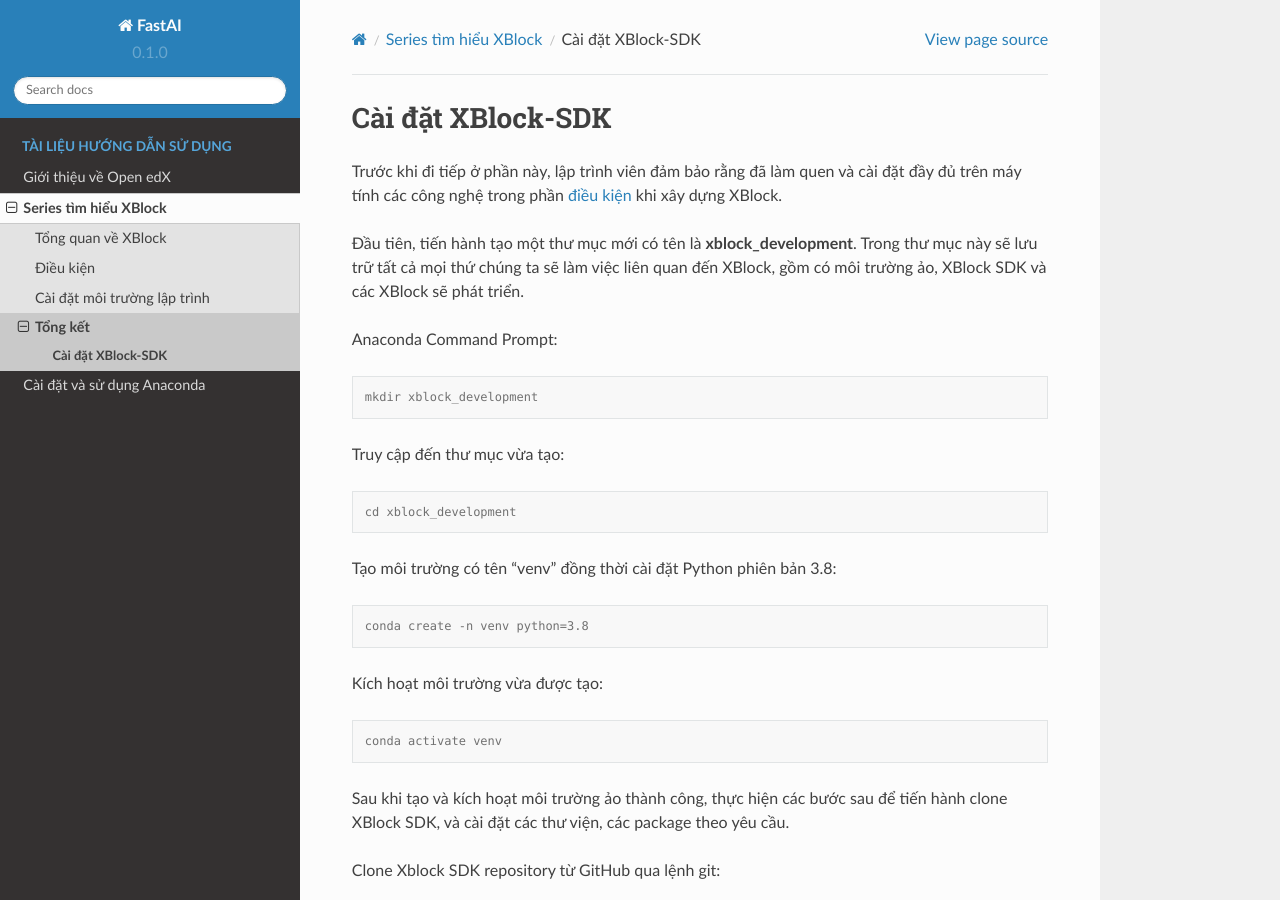
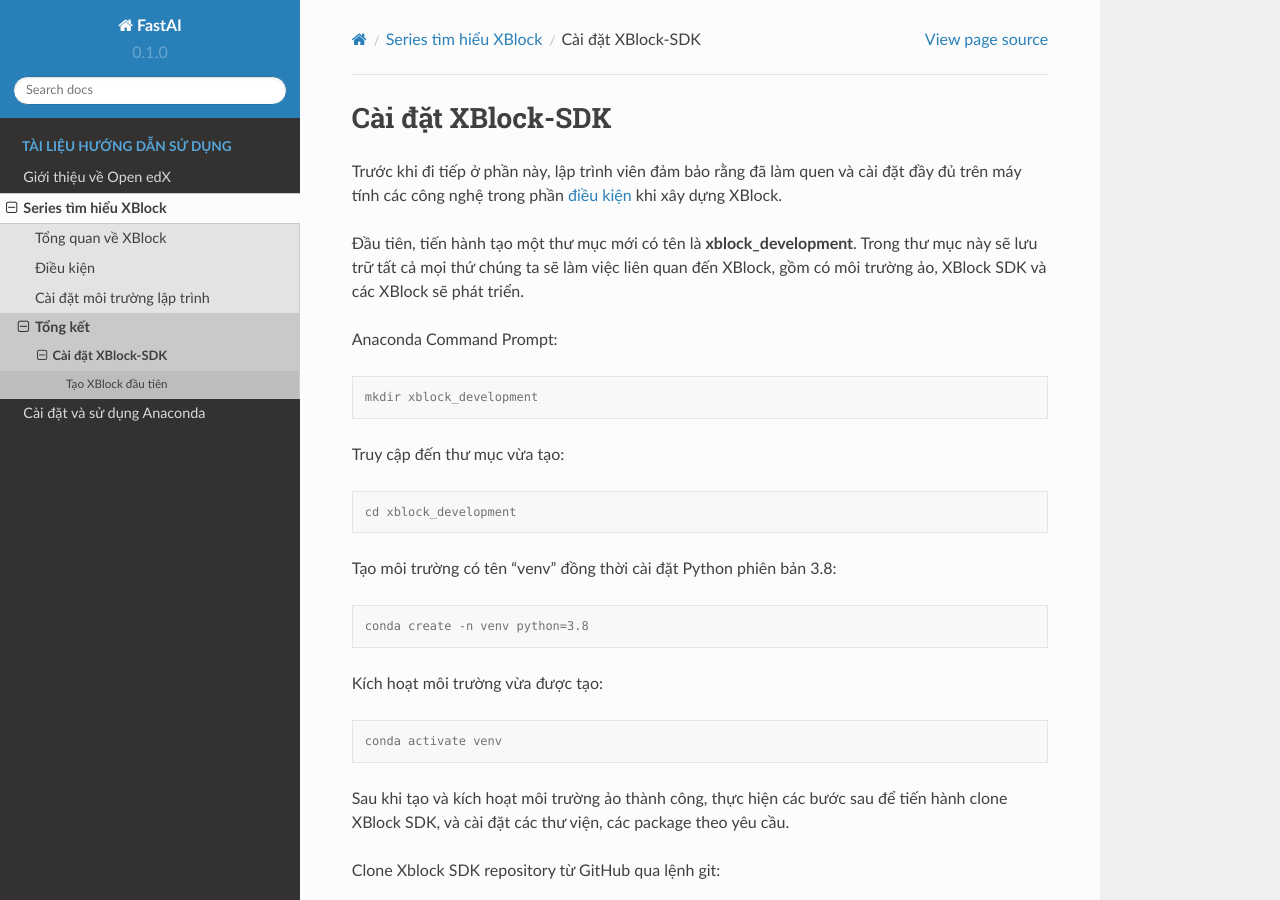
Before and after one commit to duonghuuphuc/edx-tut-v1, a Sphinx documentation site: the page built from docs/source/xblock-sdk-configuration.rst, in a window 1280 px wide and 900 px high. Built offline with Sphinx 7.4.7 and the Read the Docs theme 2.0.0, drawn with Linux system fonts in a browser that asks for light colours.

Commit message:
Update xblock-sdk-configuration.rst

```diff
--- a/docs/source/xblock-sdk-configuration.rst
+++ b/docs/source/xblock-sdk-configuration.rst
@@ -77,3 +77,9 @@
   python xblock-sdk/manage.py runserver 3000
 
 Ở phần :ref:`tiếp theo <first-xblock>` của bài viết, chúng ta sẽ cùng nhau tạo một XBlock đầu tiên
+
+.. toctree::
+    :hidden:
+    :maxdepth: 2
+
+    first-xblock
```
